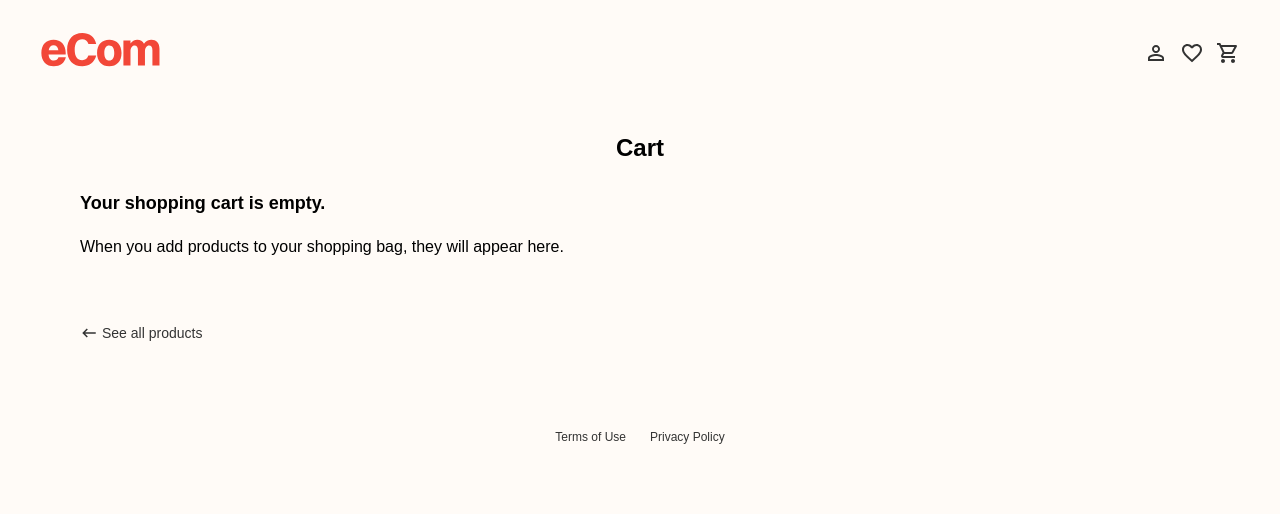
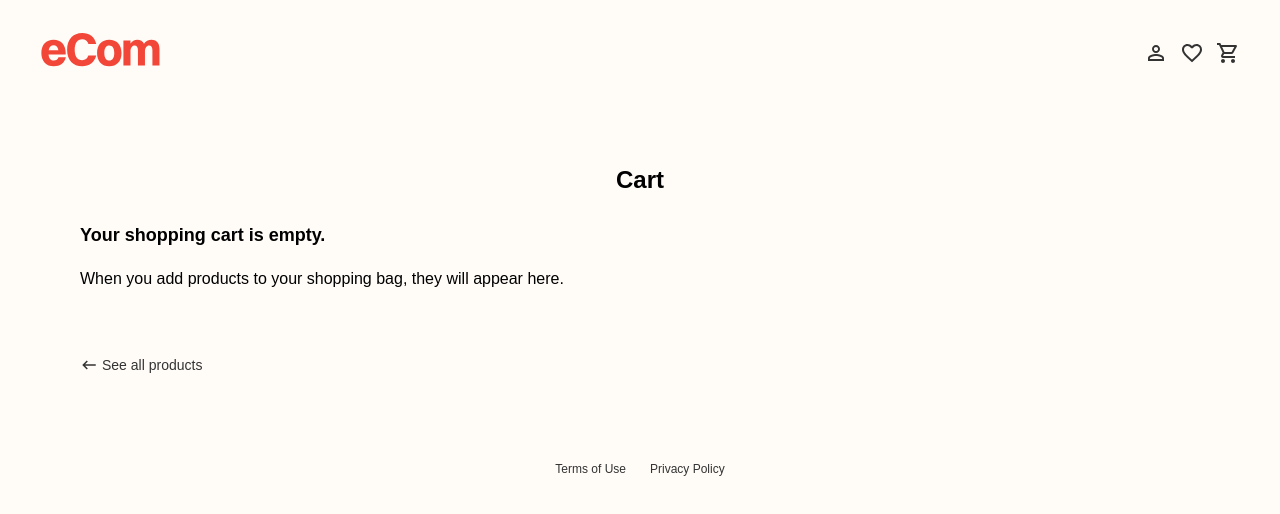
Before and after one commit to H-chai/react-ecom, a React (Create React App) app: page /cart in a window 1280 px wide. Shown: the top 514 px of the page. Built offline with nearby package versions, Linux system fonts and the light colour scheme.

Commit message:
Add margin-top to pageContainer

```diff
--- a/src/styles/Cart.module.css
+++ b/src/styles/Cart.module.css
@@ -1,4 +1,5 @@
 .pageContainer {
+  margin-top: 24px;
   margin-bottom: 64px;
 }
 
@@ -6,7 +7,7 @@
   font-size: 24px;
   font-weight: 600;
   text-align: center;
-  margin: 24px 0;
+  margin-bottom: 24px;
 }
 
 .messageTitle {
@@ -173,6 +174,7 @@
 
 @media screen and (min-width:1025px) {
   .pageContainer {
+    margin-top: 56px;
     padding: 0 40px;
   }
 
```
